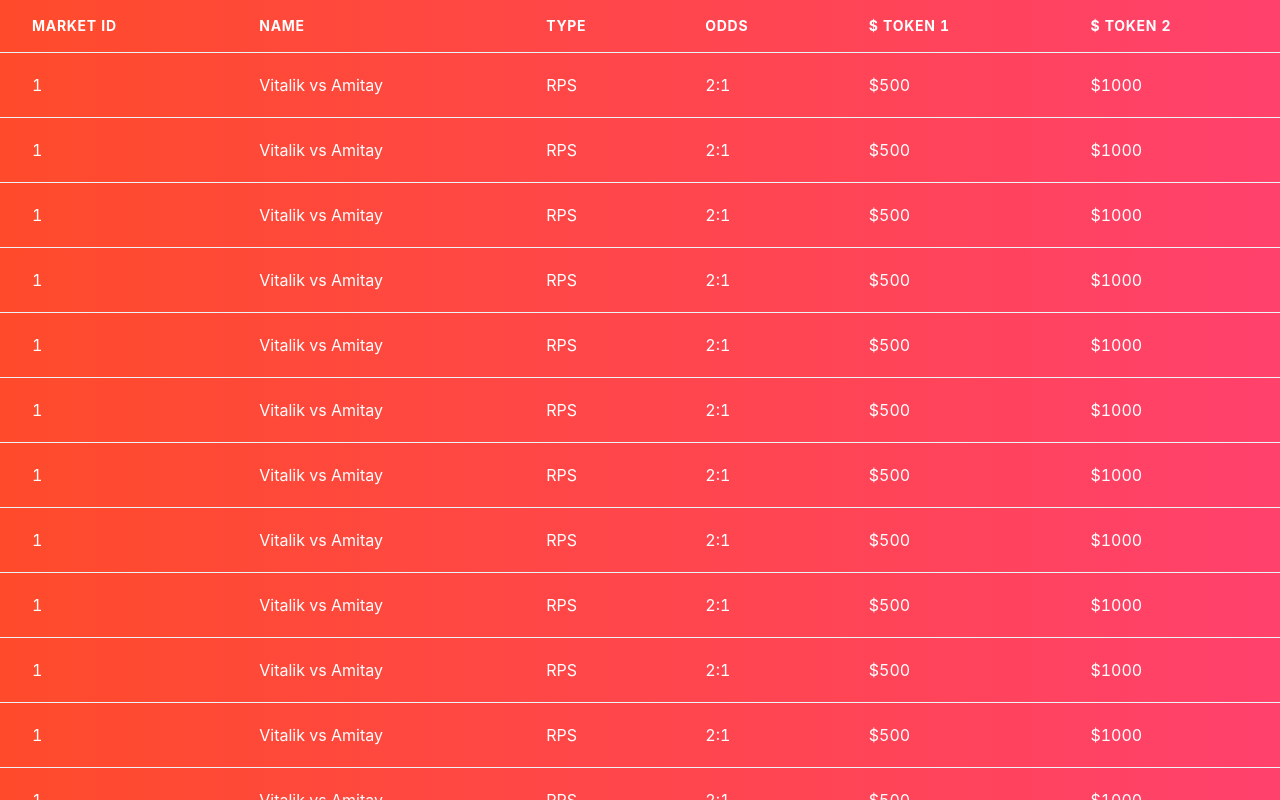
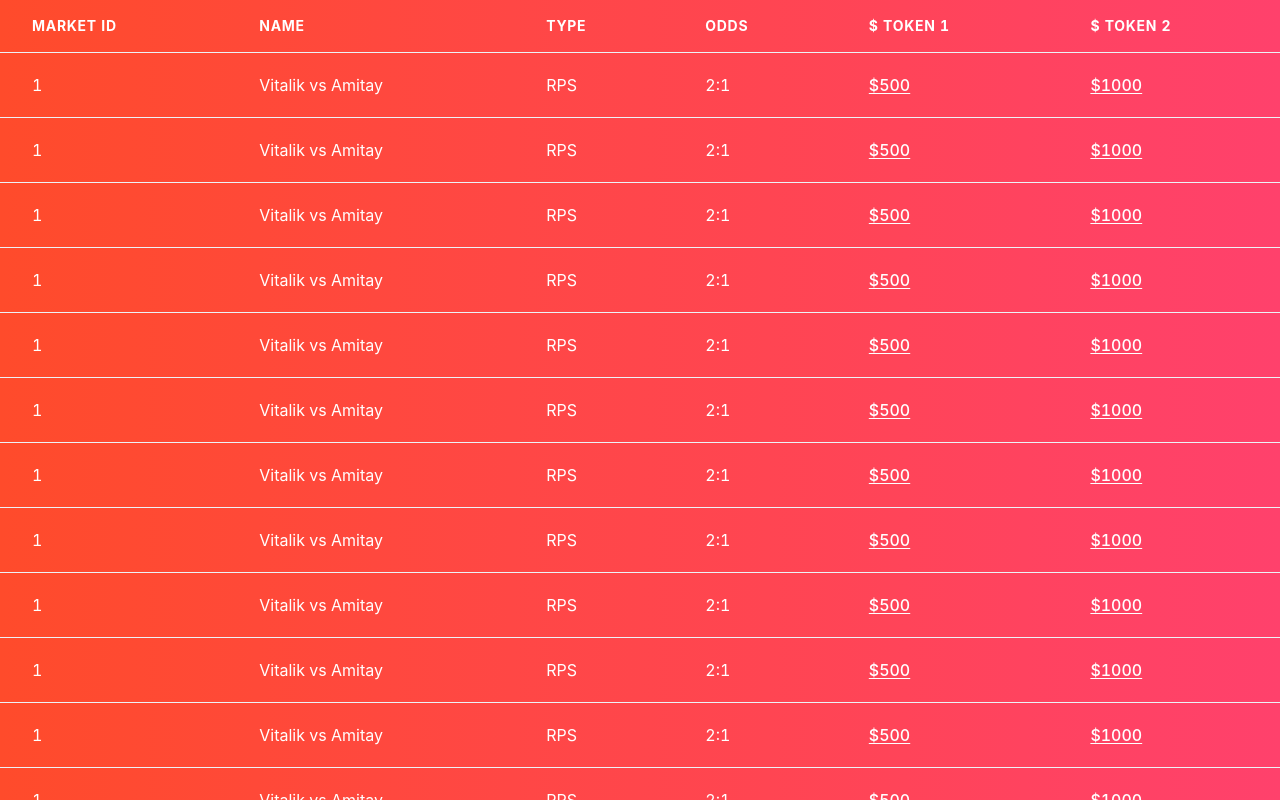
Before and after one commit to fight-club-dao/frontend, a React (Vite) app: page /markets in a window 1280 px wide. Built offline with nearby package versions, Linux system fonts and the light colour scheme.

Commit message:
Add Browse Markets

```diff
--- a/src/App.css
+++ b/src/App.css
@@ -42,5 +42,15 @@ html, body {
 
 .BrowseMarketsTableElement:hover {
   background: rgba( 255, 255, 255, 0.25 ) !important;
+}
+
+.BrowseMarketsTableElementToken {
+  font-weight: 500;
+  text-decoration: underline;
+  text-underline-offset: 2px;
+}
+
+.BrowseMarketsTableElementToken:hover {
+  font-weight: 800;
   cursor: pointer;
 }
--- a/src/routes/Markets.tsx
+++ b/src/routes/Markets.tsx
@@ -29,8 +29,8 @@ const displayTableElements = (): React.ReactElement[] => {
             <Td>Vitalik vs Amitay</Td>
             <Td>RPS</Td>
             <Td>2:1</Td>
-            <Td>$500</Td>
-            <Td>$1000</Td>
+            <Td className="BrowseMarketsTableElementToken">$500</Td>
+            <Td className="BrowseMarketsTableElementToken">$1000</Td>
         </Tr>
         );
     }
```
